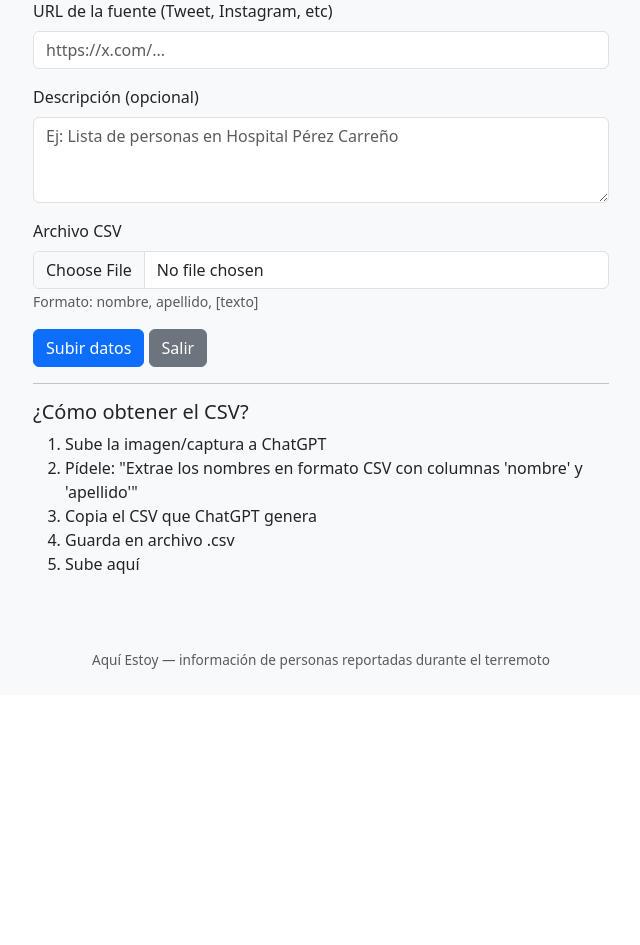
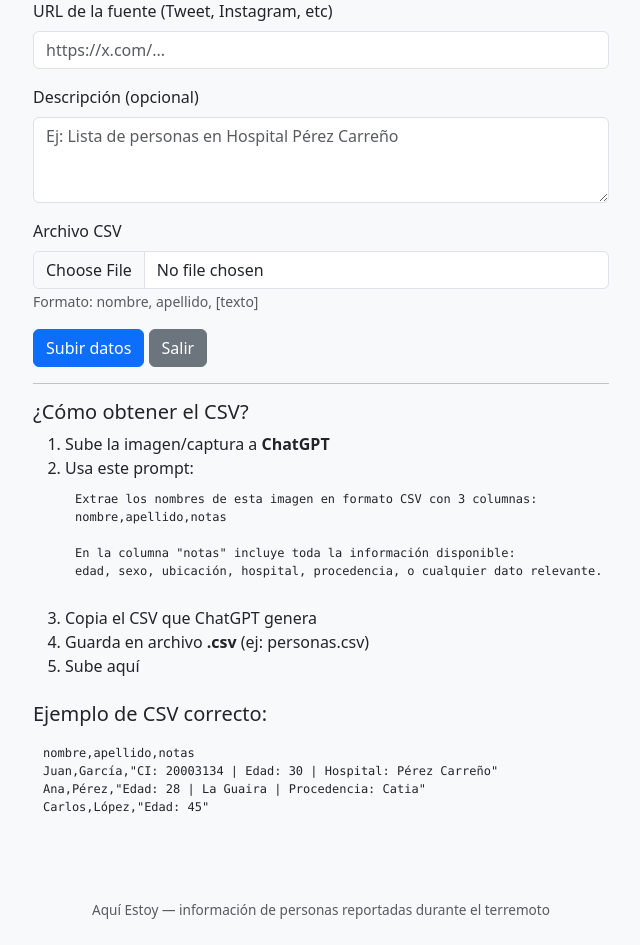
Before and after one commit to rypptc/aquiestoy, a Flask app: page /upload in a window 1280 px wide. Shown: the part 153-1098 px from the top of the page, without its empty margins (319-959 px from the left). Before the commit the page ends 822 px from the top, so only its background shows below. Run offline with Flask 3, Linux system fonts and the light colour scheme; the visitor is signed in with stand-in values (Sample User, id 1).

Commit message:
Update upload tutorial with exact CSV format and ChatGPT prompt
Include example CSV format with notes field for age, location, hospital

Co-Authored-By: Claude Haiku 4.5 <noreply@anthropic.com>

```diff
--- a/templates/upload.html
+++ b/templates/upload.html
@@ -34,11 +34,23 @@
   <hr>
   <h5>¿Cómo obtener el CSV?</h5>
   <ol>
-    <li>Sube la imagen/captura a ChatGPT</li>
-    <li>Pídele: "Extrae los nombres en formato CSV con columnas 'nombre' y 'apellido'"</li>
+    <li>Sube la imagen/captura a <strong>ChatGPT</strong></li>
+    <li>Usa este prompt:
+      <pre style="background: #f8f9fa; padding: 10px; border-radius: 5px; font-size: 12px;">Extrae los nombres de esta imagen en formato CSV con 3 columnas:
+nombre,apellido,notas
+
+En la columna "notas" incluye toda la información disponible:
+edad, sexo, ubicación, hospital, procedencia, o cualquier dato relevante.</pre>
+    </li>
     <li>Copia el CSV que ChatGPT genera</li>
-    <li>Guarda en archivo .csv</li>
+    <li>Guarda en archivo <strong>.csv</strong> (ej: personas.csv)</li>
     <li>Sube aquí</li>
   </ol>
+
+  <h5 class="mt-4">Ejemplo de CSV correcto:</h5>
+  <pre style="background: #f8f9fa; padding: 10px; border-radius: 5px; font-size: 12px;">nombre,apellido,notas
+Juan,García,"CI: 20003134 | Edad: 30 | Hospital: Pérez Carreño"
+Ana,Pérez,"Edad: 28 | La Guaira | Procedencia: Catia"
+Carlos,López,"Edad: 45"</pre>
 </div>
 {% endblock %}
```
